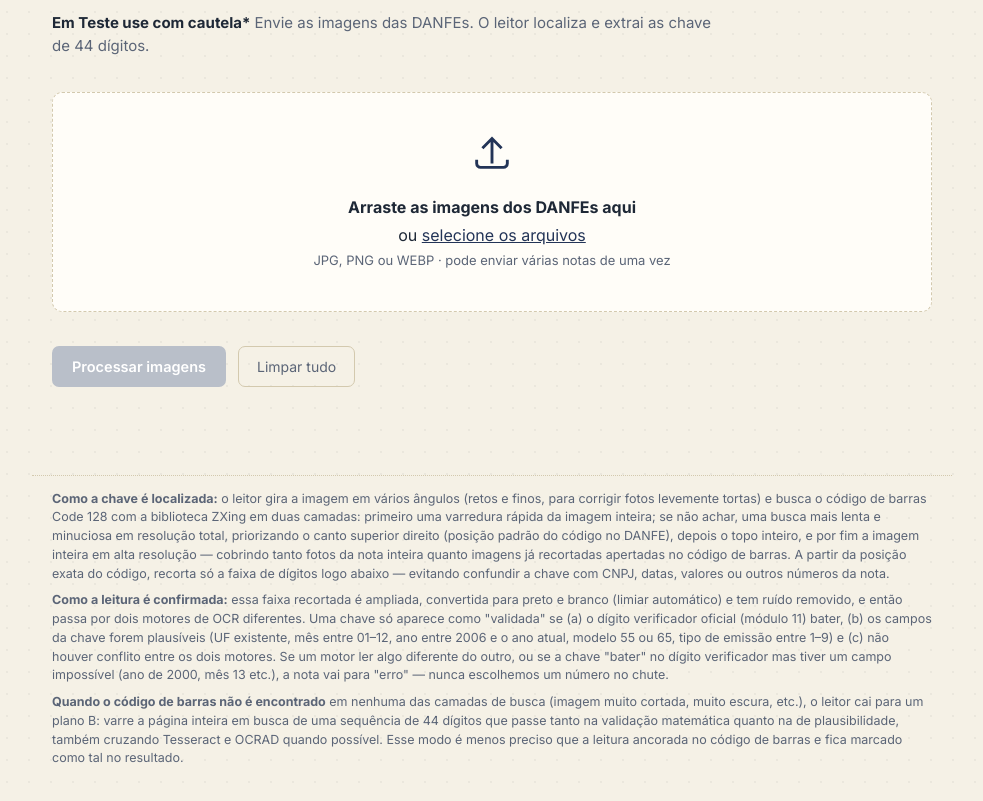
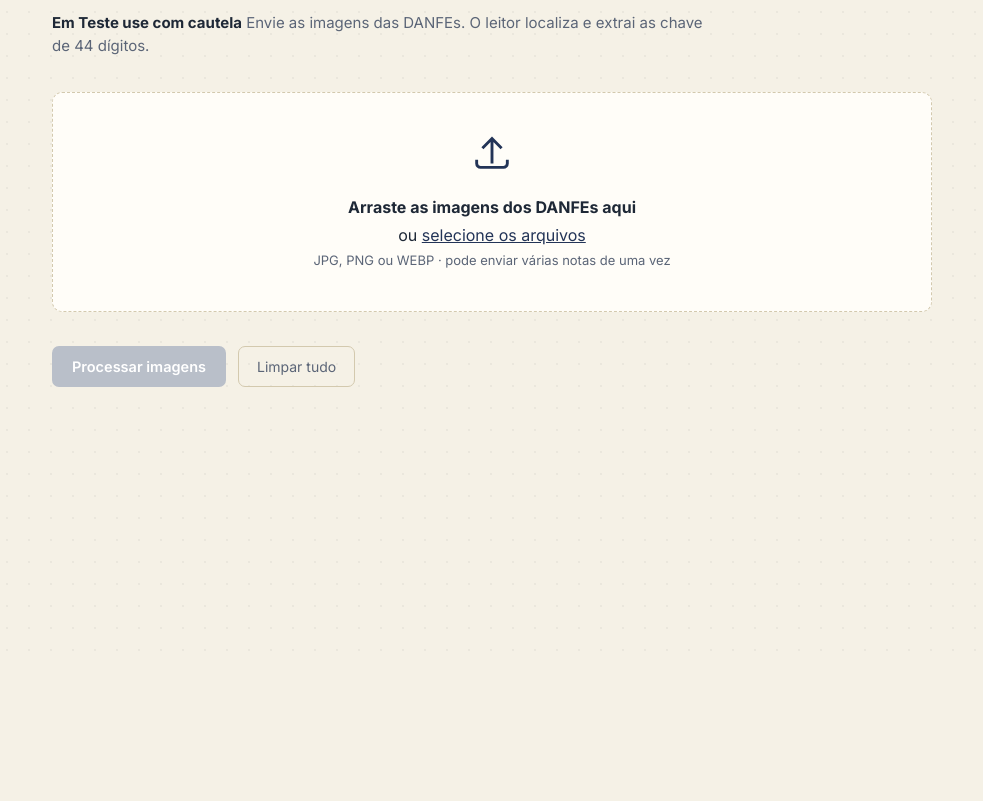
Before and after one commit to pablojulier/leitornfe, a plain HTML site: page index.html in a window 1280 px wide. Shown: the part 143-944 px from the top of the page, without its empty margins (148-1131 px from the left). After the commit the page ends 800 px from the top, so only its background shows below. Drawn offline with nearby package versions, Linux system fonts and the light colour scheme.

Commit message:
Remove method notes from index.html
Removed detailed method notes on key location and reading confirmation from the index.html file.

```diff
--- a/index.html
+++ b/index.html
@@ -182,7 +182,7 @@
 <header>
   <div class="eyebrow">DANFE · Código de barras · Chave de acesso</div>
   <h1>Leitor de Chaves NF-e</h1>
-  <p class="subtitle"><strong>Em Teste use com cautela*</strong> Envie as imagens das DANFEs. O leitor localiza e extrai as chave de 44 dígitos.</p>
+  <p class="subtitle"><strong>Em Teste use com cautela</strong> Envie as imagens das DANFEs. O leitor localiza e extrai as chave de 44 dígitos.</p>
   </header>
 
 
@@ -233,11 +233,6 @@
 
 <section class="results" id="results"></section>
 
-<section class="method-note">
-  <p><b>Como a chave é localizada:</b> o leitor gira a imagem em vários ângulos (retos e finos, para corrigir fotos levemente tortas) e busca o código de barras Code 128 com a biblioteca ZXing em duas camadas: primeiro uma varredura rápida da imagem inteira; se não achar, uma busca mais lenta e minuciosa em resolução total, priorizando o canto superior direito (posição padrão do código no DANFE), depois o topo inteiro, e por fim a imagem inteira em alta resolução — cobrindo tanto fotos da nota inteira quanto imagens já recortadas apertadas no código de barras. A partir da posição exata do código, recorta só a faixa de dígitos logo abaixo — evitando confundir a chave com CNPJ, datas, valores ou outros números da nota.</p>
-  <p><b>Como a leitura é confirmada:</b> essa faixa recortada é ampliada, convertida para preto e branco (limiar automático) e tem ruído removido, e então passa por dois motores de OCR diferentes. Uma chave só aparece como "validada" se (a) o dígito verificador oficial (módulo 11) bater, (b) os campos da chave forem plausíveis (UF existente, mês entre 01–12, ano entre 2006 e o ano atual, modelo 55 ou 65, tipo de emissão entre 1–9) e (c) não houver conflito entre os dois motores. Se um motor ler algo diferente do outro, ou se a chave "bater" no dígito verificador mas tiver um campo impossível (ano de 2000, mês 13 etc.), a nota vai para "erro" — nunca escolhemos um número no chute.</p>
-  <p><b>Quando o código de barras não é encontrado</b> em nenhuma das camadas de busca (imagem muito cortada, muito escura, etc.), o leitor cai para um plano B: varre a página inteira em busca de uma sequência de 44 dígitos que passe tanto na validação matemática quanto na de plausibilidade, também cruzando Tesseract e OCRAD quando possível. Esse modo é menos preciso que a leitura ancorada no código de barras e fica marcado como tal no resultado.</p>
-</section>
 
 <div class="toast" id="toast"></div>
 
```
